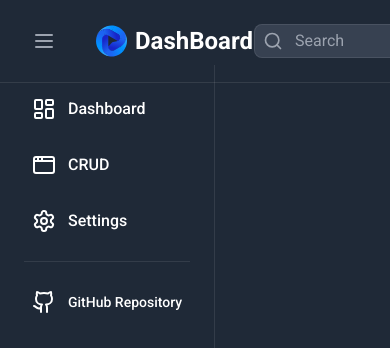
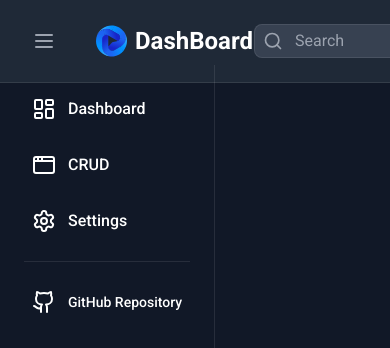
Before and after one commit to Vlas-Pravsha/Project, a Next.js app: page / in a window 390 px wide. Shown: the top 348 px of the page. Built offline with nearby package versions, Linux system fonts and the light colour scheme; no server answers.

Commit message:
feat: add grid layout

```diff
--- a/src/app/page.tsx
+++ b/src/app/page.tsx
@@ -1,16 +1,7 @@
-'use client'
-
-import { useState } from 'react'
-import Sidebar from '@/components/NavBar'
-import Header from '@/components/Header'
+import MainLayout from '@/components/layout/MainLayout'
 
 export default function Home() {
-  const [open, setOpen] = useState(false)
-
   return (
-    <section>
-      <Header setOpen={setOpen}></Header>
-      <Sidebar open={!open} />
-    </section>
+    <MainLayout />
   )
 }
--- /dev/null
+++ b/src/components/layout/MainLayout.module.css
@@ -0,0 +1,31 @@
+.container {
+    min-height: 100vh;
+    width: 100%;
+    display: grid;
+    grid-template-areas:
+      "h h"
+      "n c";
+    grid-template-columns: 216px 1fr;
+  }
+
+  .app {
+    min-height: 1360px;
+    background-color: var(--dark-blue-bg);
+    grid-area: c;
+  }
+
+  .nav {
+    grid-area: n;
+  }
+  .header {
+    grid-area: h;
+  }
+
+  @media (max-width: 1024px) {
+    .container {
+      grid-template-areas:
+        "h h"
+        "n c";
+      grid-template-columns: 0px 1fr;
+    }
+  }
--- /dev/null
+++ b/src/components/layout/MainLayout.tsx
@@ -0,0 +1,26 @@
+'use client'
+
+import { useState } from 'react'
+import styles from './MainLayout.module.css'
+import Sidebar from '@/components/NavBar'
+import Header from '@/components/Header'
+
+function MainLayout() {
+  const [open, setOpen] = useState(false)
+
+  return (
+    <div className={styles.container}>
+      <div className={styles.header}>
+        <Header setOpen={setOpen} />
+      </div>
+      <div className={styles.nav}>
+        <Sidebar open={!open} />
+      </div>
+      <div className={styles.app}>
+        <div>Hello World!</div>
+      </div>
+    </div>
+  )
+}
+
+export default MainLayout
```
